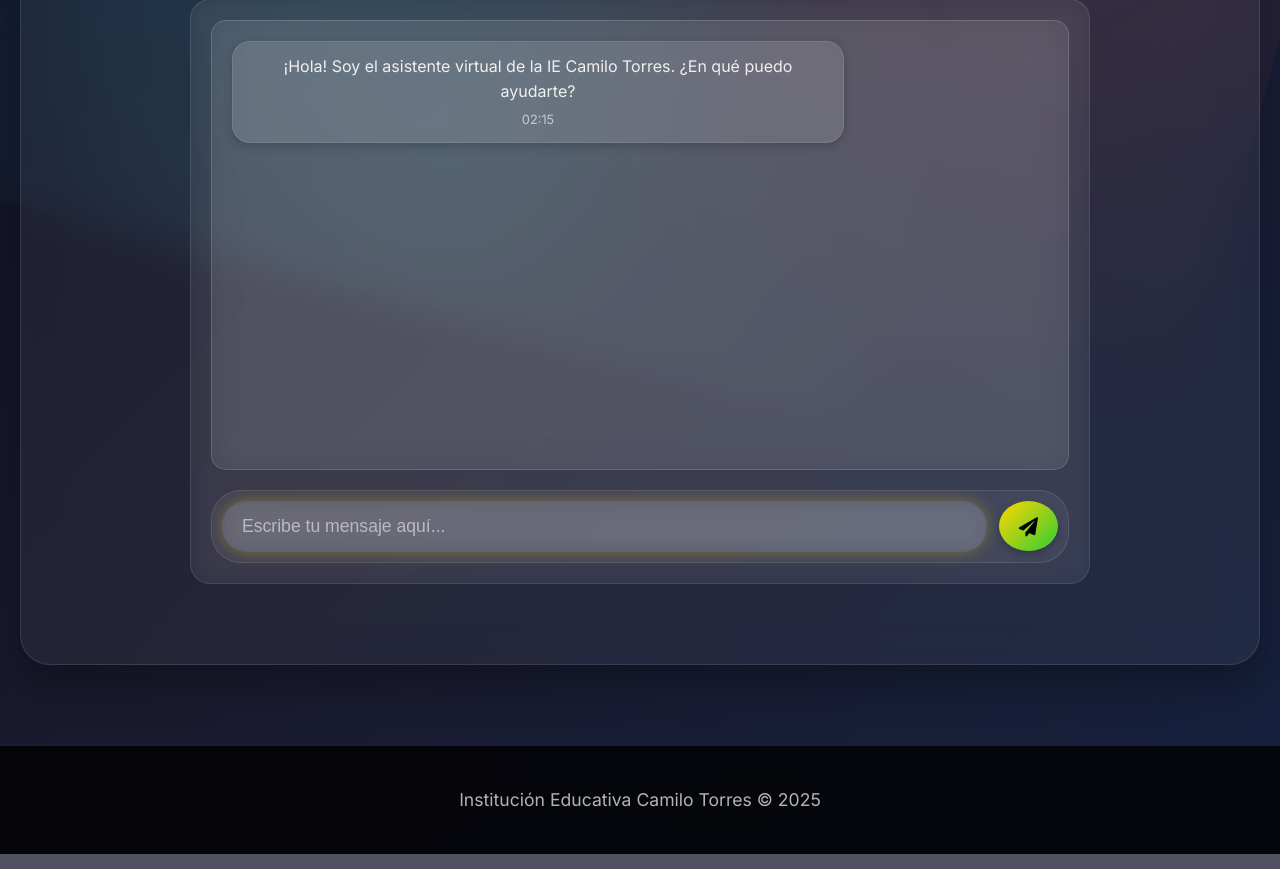
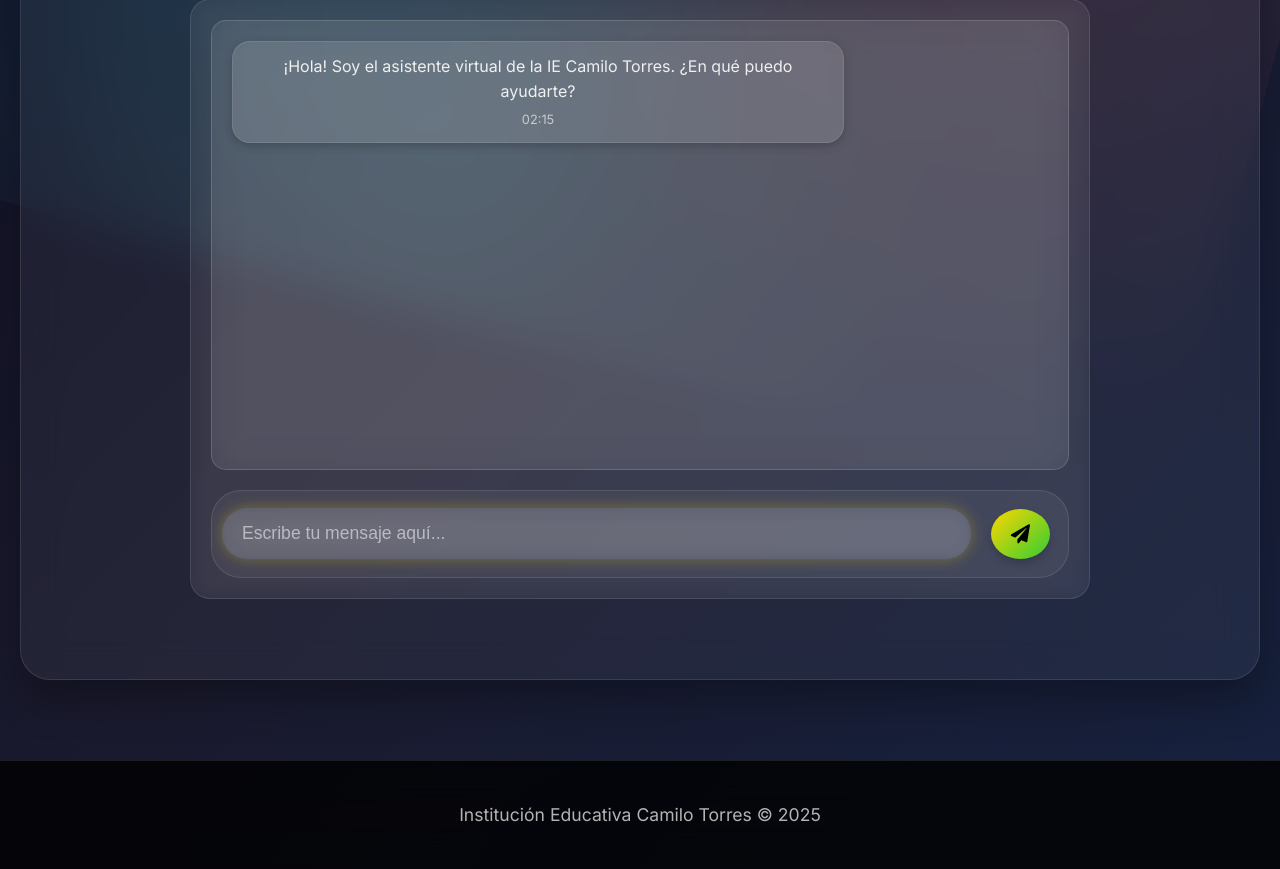
Before and after one commit to belaNh27/IEcamilotorres, a Flask app: page /chatbot in a window 1280 px wide. Shown: the part 444-1313 px from the top of the page. Run offline with Flask 3, Linux system fonts and the light colour scheme.

Commit message:
Update styles.css

```diff
--- a/static/css/styles.css
+++ b/static/css/styles.css
@@ -739,6 +739,7 @@ button {
   cursor: pointer;
   transition: all 0.3s ease; /* Animación suave */
   box-shadow: 0 4px 8px rgba(0,0,0,0.2); /* Sombra */
+  margin: 8px; /* ajusta el valor */
 }
 
 button:hover {
```
